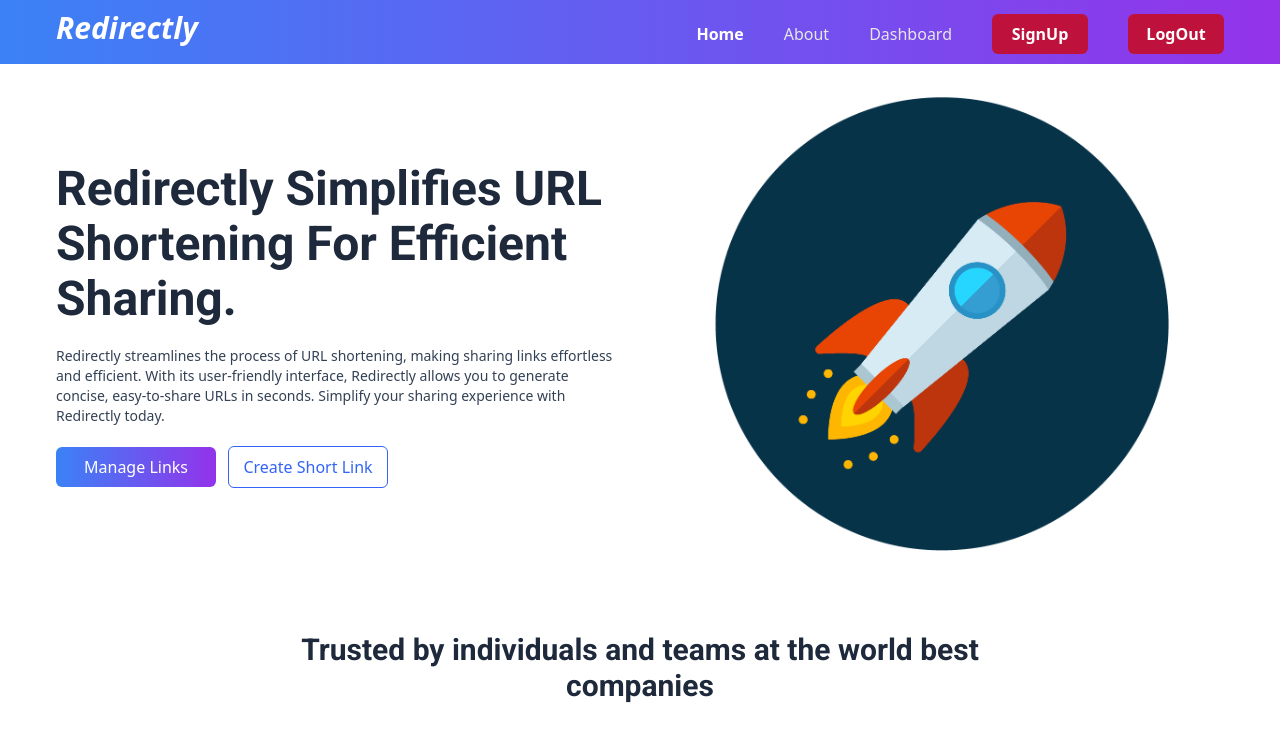
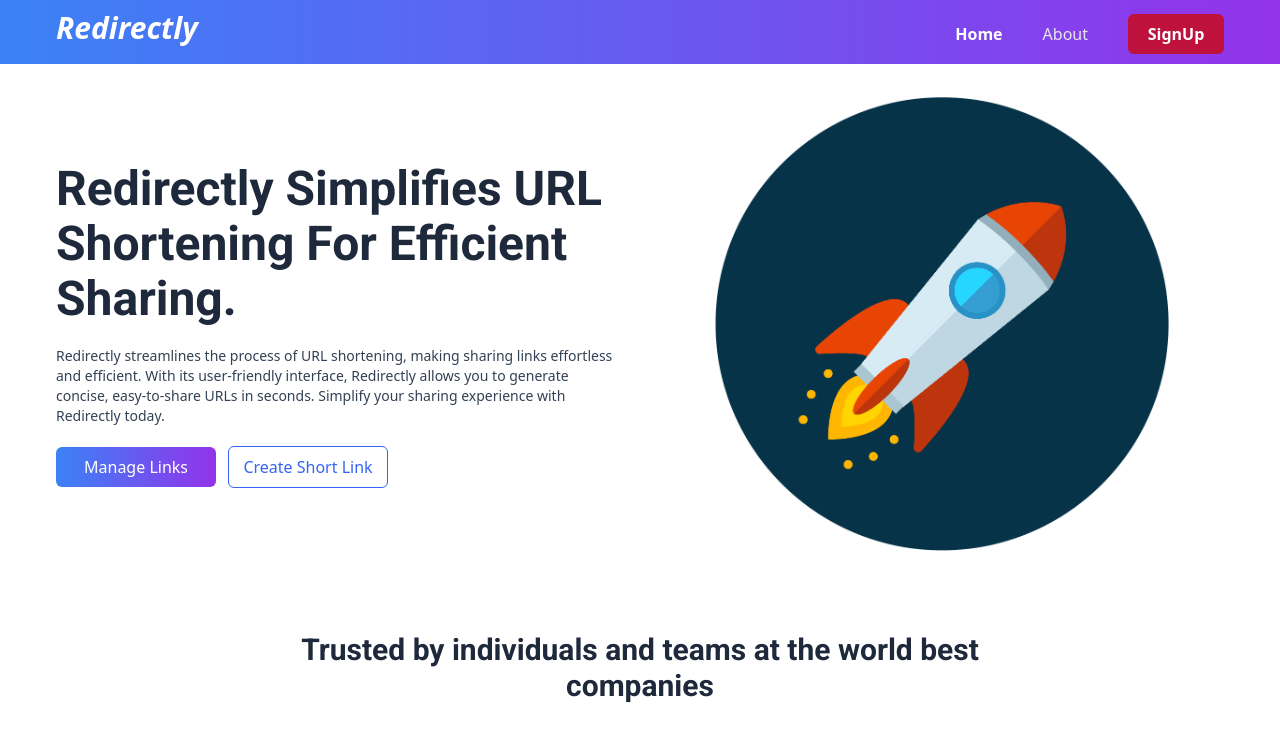
Before and after one commit to thats-nayan/Redirectly, a React (Vite) app in the folder redirectly-frontend/: page / in a window 1280 px wide. Shown: the top 734 px of the page. Built offline with nearby package versions, Linux system fonts and the light colour scheme; no server answers.

Commit message:
Update navbar to reflect login

```diff
--- a/redirectly-frontend/src/components/Navbar.jsx
+++ b/redirectly-frontend/src/components/Navbar.jsx
@@ -2,15 +2,19 @@ import React, { useState } from "react";
 import { Link, useLocation, useNavigate } from "react-router-dom";
 import { IoIosMenu } from "react-icons/io";
 import { RxCross2 } from "react-icons/rx";
-
+import { ContextApi } from "../contextApi/ContextApi";
+import { useContext } from "react";
 
 const Navbar = () => {
   const navigate = useNavigate();
+  const { token , setToken} = useContext(ContextApi);
   const path = useLocation().pathname;
   const [navbarOpen, setNavbarOpen] = useState(false);
 
   const onLogOutHandler = () => {
-
+    setToken(null);
+    localStorage.removeItem("JWT_TOKEN");
+    navigate("/login");
   };
 
   return (
@@ -22,14 +26,12 @@ const Navbar = () => {
           </h1>
         </Link>
         <ul
-          className={`flex sm:gap-10 gap-4 sm:items-center sm:mt-1 sm:pt-0 pt-3 text-slate-800 sm:static absolute left-0 top-[62px] sm:shadow-none shadow-md ${
-            navbarOpen ? "h-fit sm:pb-0 pb-5" : "h-0 overflow-hidden"
+          className={`flex sm:gap-10 gap-4 sm:items-center sm:mt-1 sm:pt-0 pt-3 text-slate-800 sm:static absolute left-0 top-[62px] sm:shadow-none shadow-md ${navbarOpen ? "h-fit sm:pb-0 pb-5" : "h-0 overflow-hidden"
             }  transition-all duration-100 sm:h-fit sm:bg-none  bg-custom-gradient sm:w-fit w-full sm:flex-row flex-col px-4 sm:px-0`}
         >
           <li className="hover:text-btnColor font-[500]  transition-all duration-150">
             <Link
-              className={`${
-                path === "/" ? "text-white font-semibold" : "text-gray-200"
+              className={`${path === "/" ? "text-white font-semibold" : "text-gray-200"
                 }`}
               to="/"
             >
@@ -38,35 +40,41 @@ const Navbar = () => {
           </li>
           <li className="hover:text-btnColor font-[500]  transition-all duration-150">
             <Link
-              className={`${
-                path === "/about" ? "text-white font-semibold" : "text-gray-200"
+              className={`${path === "/about" ? "text-white font-semibold" : "text-gray-200"
                 }`}
               to="/about"
             >
               About
             </Link>
           </li>
+          {token && (
             <li className="hover:text-btnColor font-[500]  transition-all duration-150">
               <Link
-              className={`${
-                path === "/dashboard" ? "text-white font-semibold" : "text-gray-200"
+                className={`${path === "/dashboard" ? "text-white font-semibold" : "text-gray-200"
                   }`}
                 to="/dashboard"
               >
                 Dashboard
               </Link>
             </li>
+          )}
+
+          {!token && (
             <Link to="/register">
               <li className=" sm:ml-0 -ml-1 bg-rose-700 text-white  cursor-pointer w-24 text-center font-semibold px-2 py-2 rounded-md  hover:text-slate-300   transition-all duration-150">
                 SignUp
               </li>
             </Link>
+          )}
 
+          {token && (
             <button
               onClick={onLogOutHandler}
               className="sm:ml-0 -ml-1 bg-rose-700 text-white  cursor-pointer w-24 text-center font-semibold px-2 py-2 rounded-md  hover:text-slate-300   transition-all duration-150">
               LogOut
             </button>
+          )}
+
         </ul>
         <button
           onClick={() => setNavbarOpen(!navbarOpen)}
```
Lines whose indentation alone changed are shown as unchanged.
